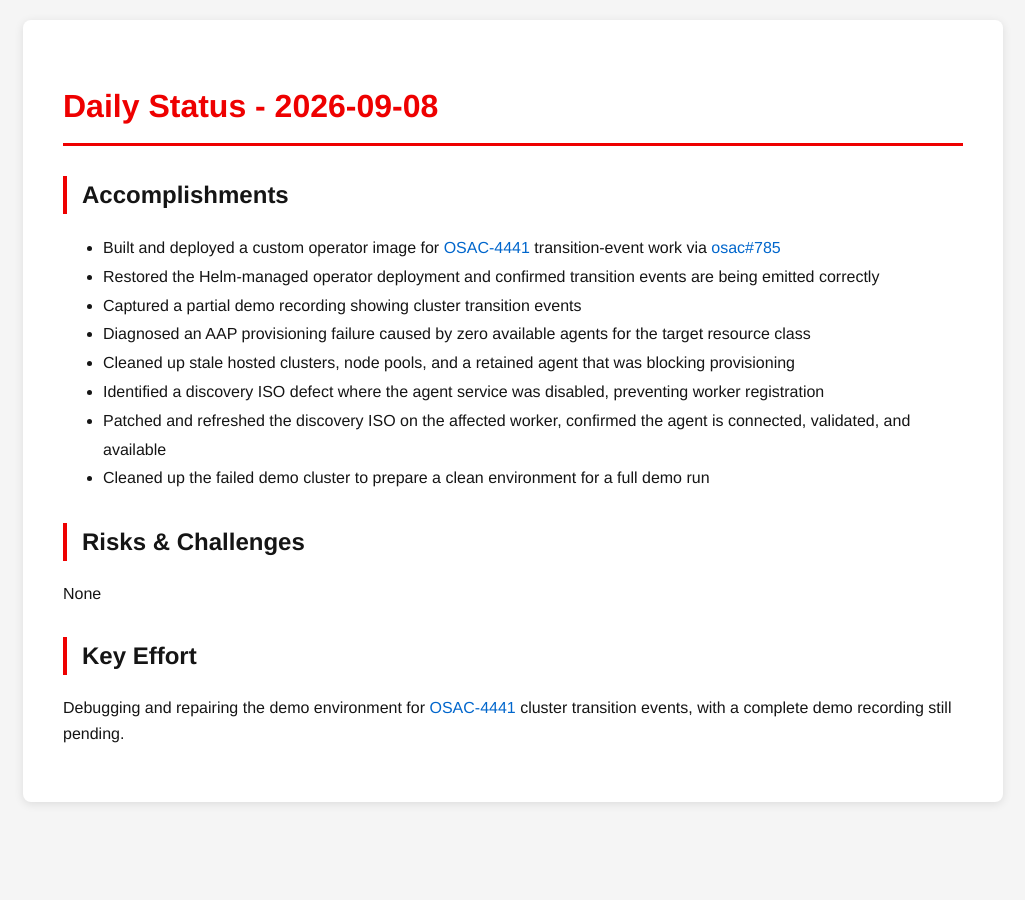
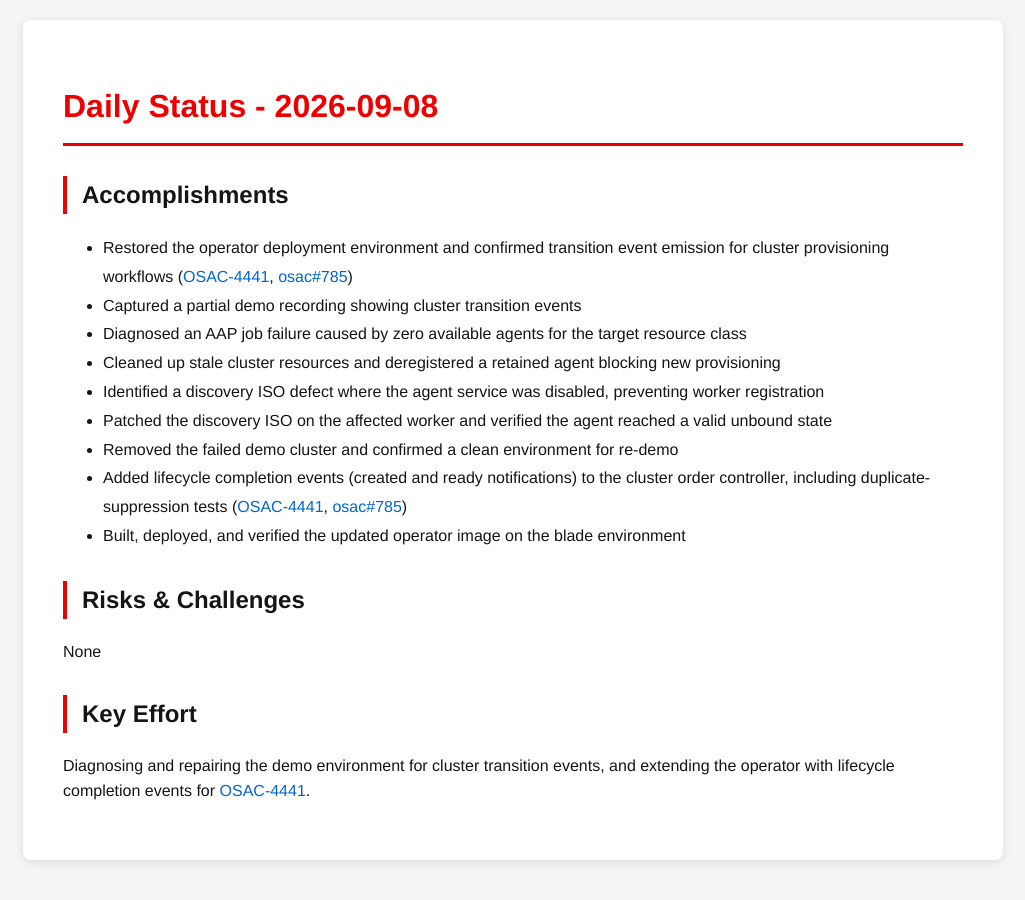
Before and after one commit to tzvatot/daily-status, a Jekyll site: the page built from 2026-09-08.md, in a window 1280 px wide. Shown: the whole page, without its empty margins (127-1152 px from the left). Built offline with Jekyll 4.4.1, drawn with Linux system fonts in a browser that asks for light colours.

Commit message:
Daily status update - 2026-09-08

```diff
--- a/2026-09-08.md
+++ b/2026-09-08.md
@@ -7,17 +7,18 @@
 # Daily Status - 2026-09-08
 
 ## Accomplishments
-- Built and deployed a custom operator image for [OSAC-4441](https://redhat.atlassian.net/browse/OSAC-4441) transition-event work via [osac#785](https://github.com/osac-project/osac/pull/785)
-- Restored the Helm-managed operator deployment and confirmed transition events are being emitted correctly
+- Restored the operator deployment environment and confirmed transition event emission for cluster provisioning workflows ([OSAC-4441](https://redhat.atlassian.net/browse/OSAC-4441), [osac#785](https://github.com/osac-project/osac/pull/785))
 - Captured a partial demo recording showing cluster transition events
-- Diagnosed an AAP provisioning failure caused by zero available agents for the target resource class
-- Cleaned up stale hosted clusters, node pools, and a retained agent that was blocking provisioning
+- Diagnosed an AAP job failure caused by zero available agents for the target resource class
+- Cleaned up stale cluster resources and deregistered a retained agent blocking new provisioning
 - Identified a discovery ISO defect where the agent service was disabled, preventing worker registration
-- Patched and refreshed the discovery ISO on the affected worker, confirmed the agent is connected, validated, and available
-- Cleaned up the failed demo cluster to prepare a clean environment for a full demo run
+- Patched the discovery ISO on the affected worker and verified the agent reached a valid unbound state
+- Removed the failed demo cluster and confirmed a clean environment for re-demo
+- Added lifecycle completion events (created and ready notifications) to the cluster order controller, including duplicate-suppression tests ([OSAC-4441](https://redhat.atlassian.net/browse/OSAC-4441), [osac#785](https://github.com/osac-project/osac/pull/785))
+- Built, deployed, and verified the updated operator image on the blade environment
 
 ## Risks & Challenges
 None
 
 ## Key Effort
-Debugging and repairing the demo environment for [OSAC-4441](https://redhat.atlassian.net/browse/OSAC-4441) cluster transition events, with a complete demo recording still pending.
+Diagnosing and repairing the demo environment for cluster transition events, and extending the operator with lifecycle completion events for [OSAC-4441](https://redhat.atlassian.net/browse/OSAC-4441).
```
